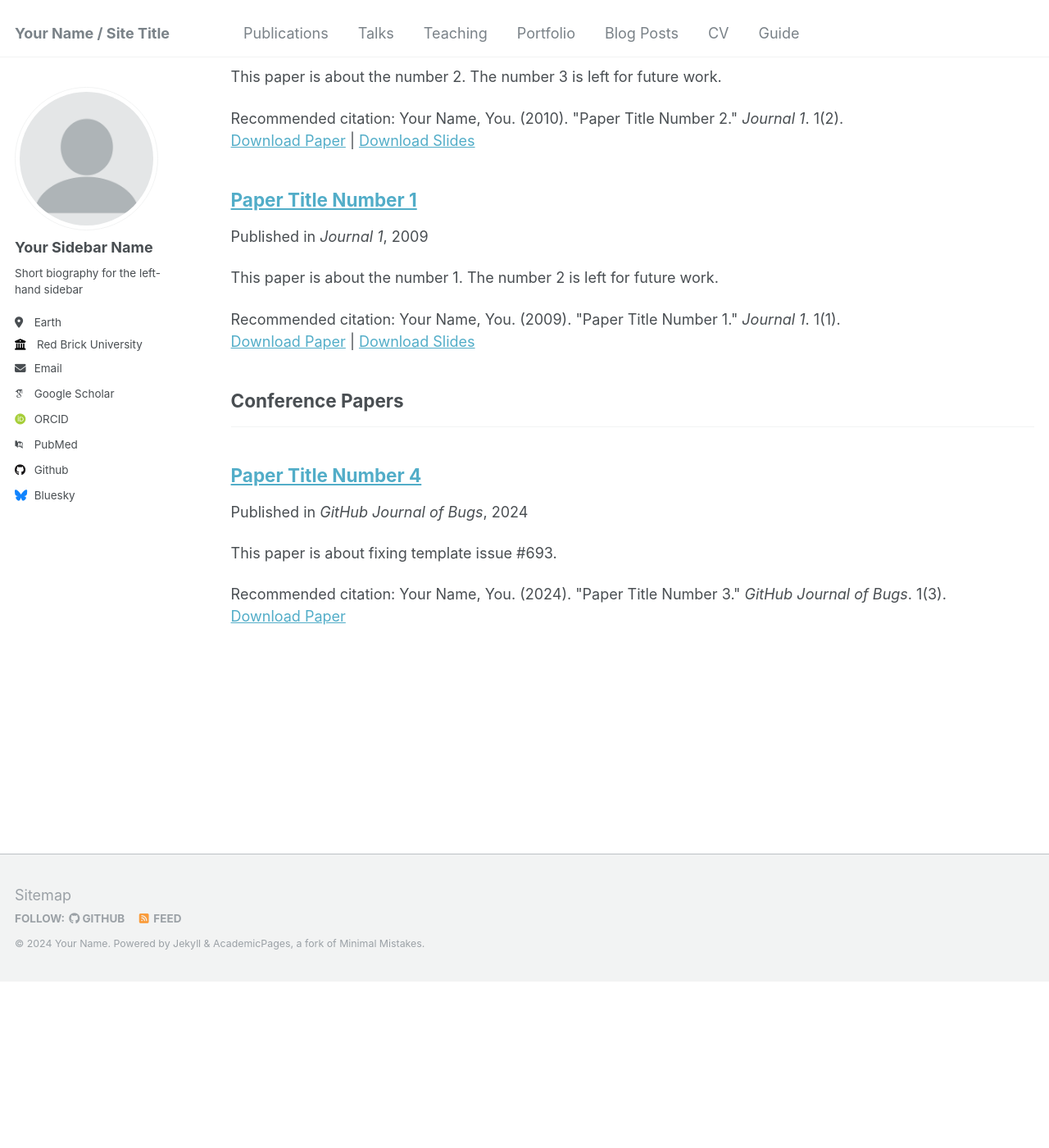
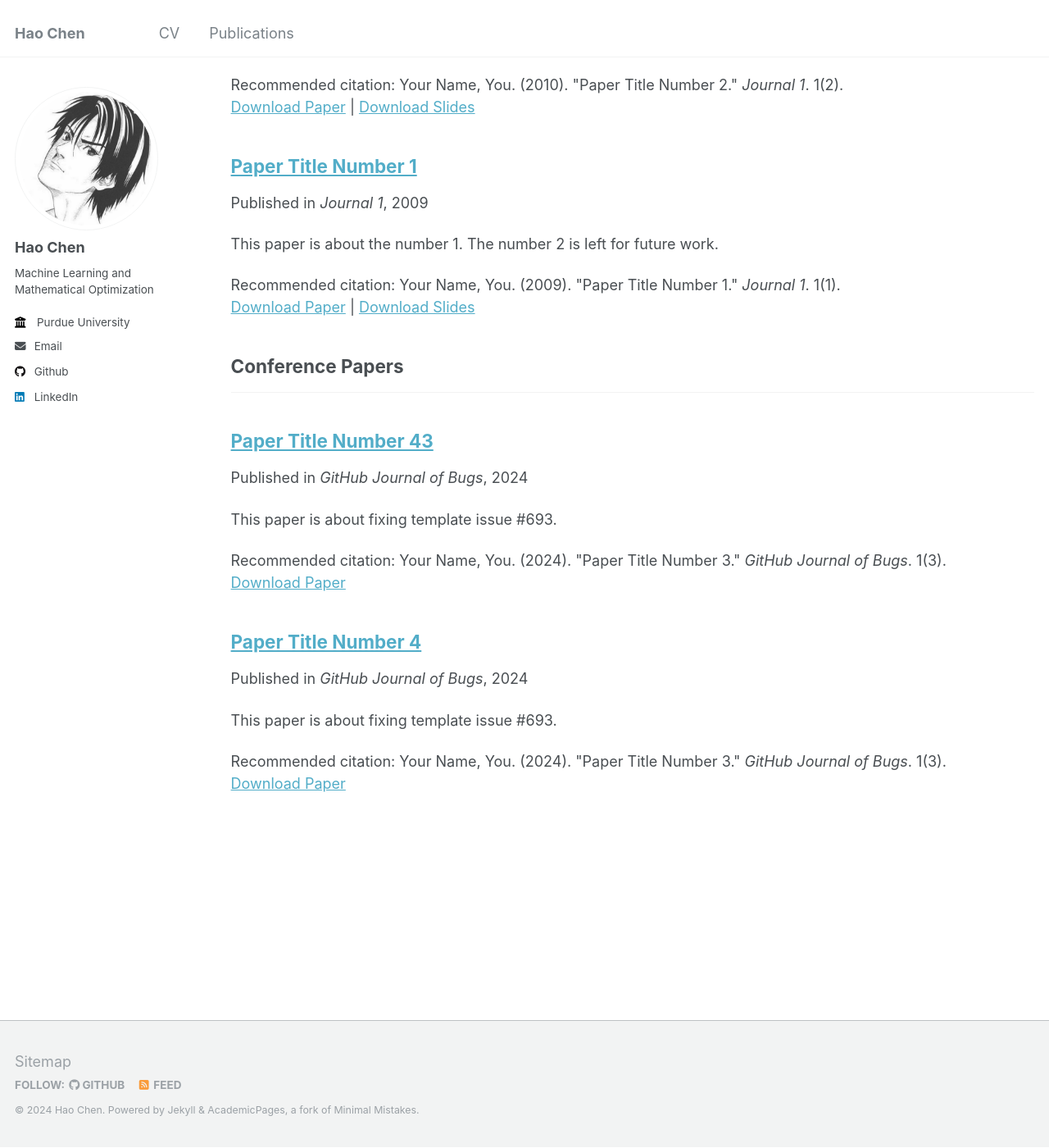
Before and after one commit to GeraltSHEN/Gin-Hao-Chen, a Jekyll site: the page built from _pages/publications.html, in a window 1280 px wide and 1400 px high, scrolled down 571 px. Shown: the whole window at 82% size. Built offline with Jekyll 4.4.1, drawn with Linux system fonts in a browser that asks for light colours; some web fonts are replaced; before the commit the page ends 1767 px from its top, so only the background shows below that; some of the changed text lies outside the part shown.

Commit message:
first commit

```diff
--- a/_config.yml
+++ b/_config.yml
@@ -8,47 +8,47 @@
 
 # Basic Site Settings
 locale                   : "en-US"
-title                    : "Your Name / Site Title"
+title                    : "Hao Chen"
 title_separator          : "-"
-name                     : &name "Your Name"
+name                     : &name "Hao Chen"
 description              : &description "personal description"
-url                      : https://academicpages.github.io # the base hostname & protocol for your site e.g. "https://mmistakes.github.io"
+url                      : https://geraltshen.github.io/Gin-Hao-Chen/ # the base hostname & protocol for your site e.g. "https://mmistakes.github.io"
 baseurl                  : "" # the subpath of your site, e.g. "/blog"
-repository               : "academicpages/academicpages.github.io"
+repository               : "geraltshen/Gin-Hao-Chen.github.io"
 
 # Site Author - The following control what appear as part of the author content on the side bar.
 #               If a field is blank the icon and link will not appear, otherwise it will be shown.
 #               Additional customization can be done by editing /_includes/author-profile.html
 author:
   # Biographic information
-  avatar           : "profile.png"
-  name             : "Your Sidebar Name"
+  avatar           : "HCpersona.JPG"
+  name             : "Hao Chen"
   pronouns         : # example: "she/her"
-  bio              : "Short biography for the left-hand sidebar"
-  location         : "Earth"
-  employer         : "Red Brick University"
+  bio              : "Machine Learning and Mathematical Optimization"
+  location         : # "Earth"
+  employer         : "Purdue University"
   uri              : # URL
-  email            : "none@example.org"
+  email            : "chen4433@purdue.edu"
 
   # Academic websites
   arxiv            : # URL - Update with the correct link to your profile
-  googlescholar    : "https://scholar.google.com/citations?user=PS_CX0AAAAAJ"
+  googlescholar    : # "https://scholar.google.com/citations?user=PS_CX0AAAAAJ"
   impactstory      : # URL
-  orcid            : "http://orcid.org/yourorcidurl"
+  orcid            : # "http://orcid.org/yourorcidurl"
   semantic         : # URL
-  pubmed           : "https://www.ncbi.nlm.nih.gov/pubmed/?term=john+snow"
+  pubmed           : # "https://www.ncbi.nlm.nih.gov/pubmed/?term=john+snow"
   researchgate     : # URL
 
   # Repositories and software development
   bitbucket        : # Username - Update with your username on the site
   codepen          : # Username
   dribbble         : # Username
-  github           : "academicpages"
+  github           : "GeraltSHEN"
   kaggle           : # Username
   stackoverflow    : # User number or user number and name (i.e., use "1" or "1/jeff-atwood")
 
   # Social media
-  bluesky          : "bsky.app" # Replace this with you Bluesky username
+  bluesky          : # "bsky.app" # Replace this with you Bluesky username
   facebook         : # Username
   flickr           : # Username
   foursquare       : # Username
@@ -57,7 +57,7 @@
   keybase          : # Username
   instagram        : # Username
   lastfm           : # Username
-  linkedin         : # Username
+  linkedin         : "https://www.linkedin.com/in/hao-chen-369a43197"
   mastodon         : # URL
   medium           : # URL
   pinterest        : # Username
--- /dev/null
+++ b/_publications/KKThPINN.md
@@ -0,0 +1,13 @@
+---
+title: "Paper Title Number 43"
+collection: publications
+category: conferences
+permalink: /publication/2024-02-17-paper-title-number-4
+excerpt: 'This paper is about fixing template issue #693.'
+date: 2024-02-17
+venue: 'GitHub Journal of Bugs'
+paperurl: 'http://academicpages.github.io/files/paper3.pdf'
+citation: 'Your Name, You. (2024). &quot;Paper Title Number 3.&quot; <i>GitHub Journal of Bugs</i>. 1(3).'
+---
+
+The contents above will be part of a list of publications, if the user clicks the link for the publication than the contents of section will be rendered as a full page, allowing you to provide more information about the paper for the reader. When publications are displayed as a single page, the contents of the above "citation" field will automatically be included below this section in a smaller font.
```
Also changed, not shown: _data/navigation.yml (+13 -13 lines), images/HCpersona.JPG (added), 4 other files.
